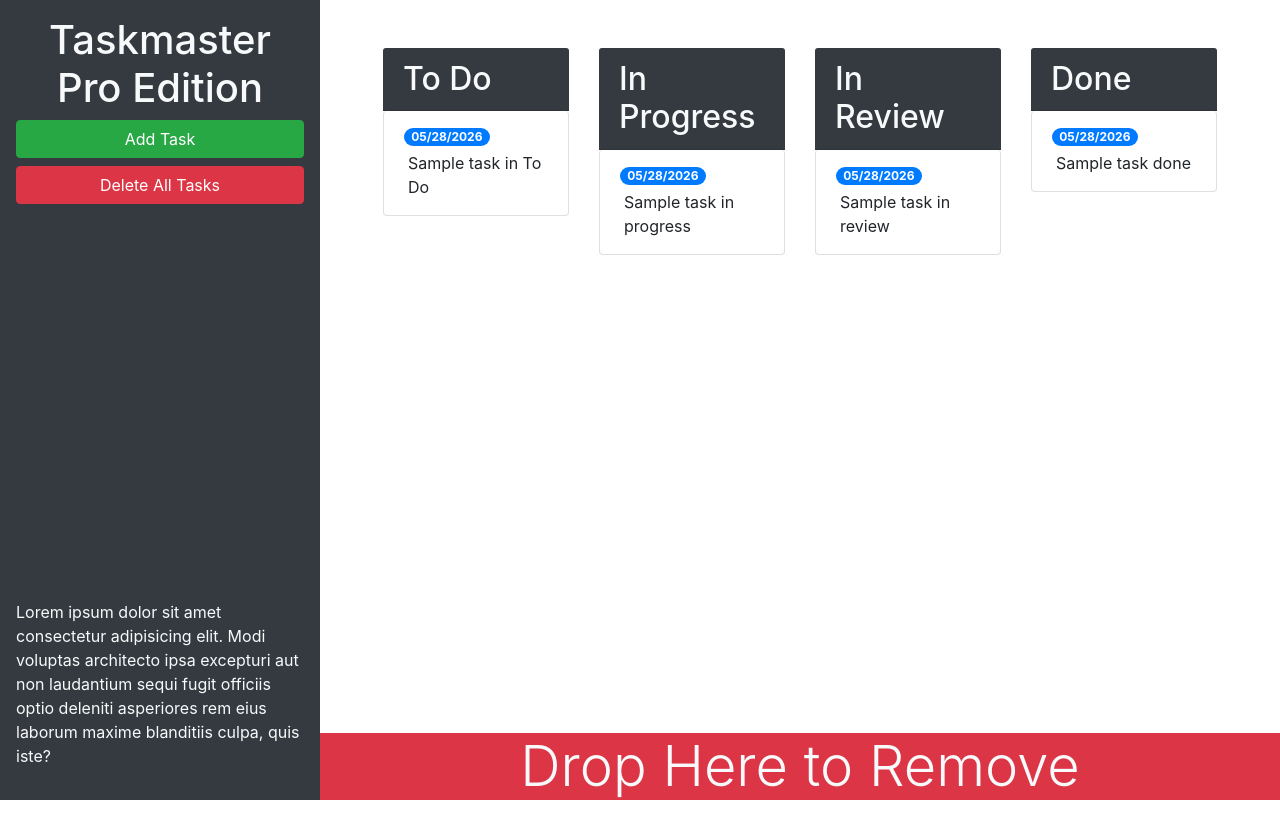
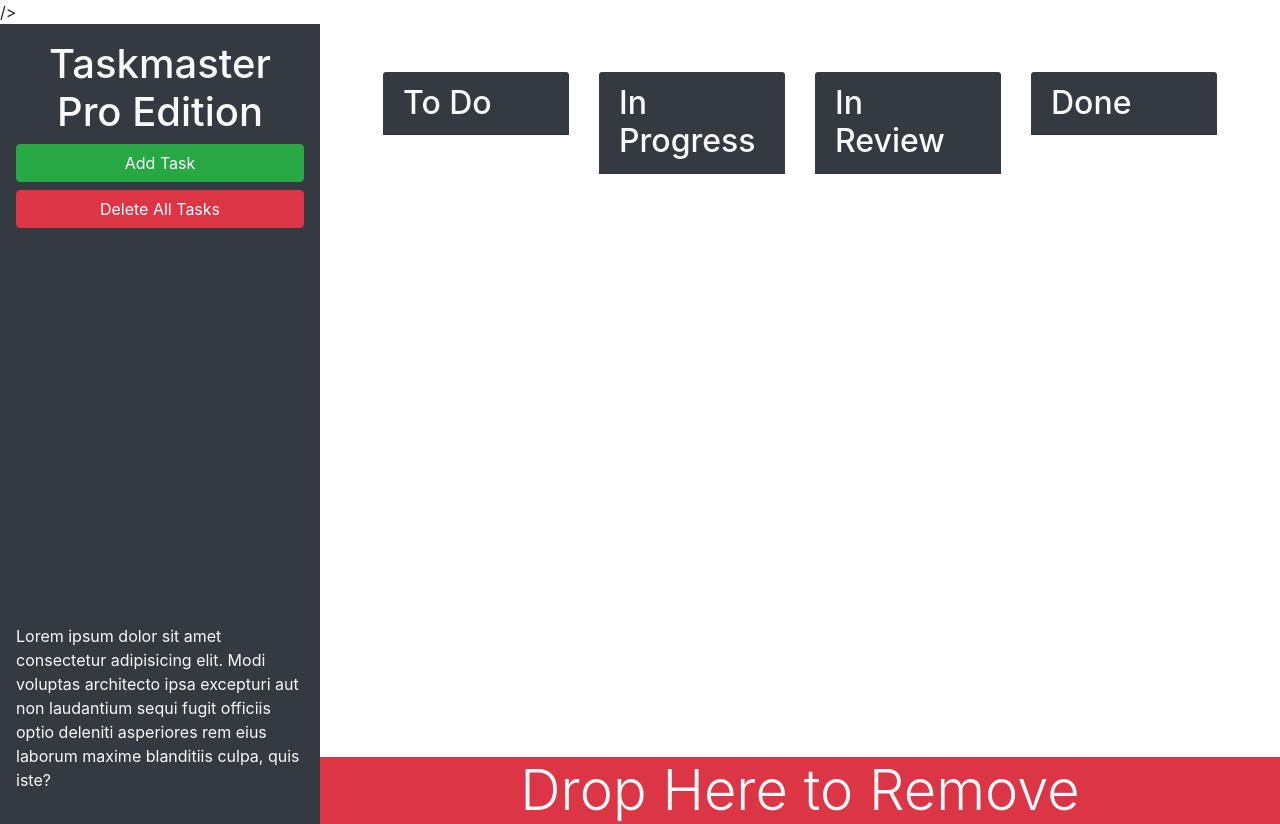
Before and after one commit to eplp/third-party-apis, a plain HTML site: page index.html in a window 1280 px wide. Before the commit the page ends 800 px from the top, so only its background shows below. Drawn offline with nearby package versions, Linux system fonts and the light colour scheme.

Commit message:
Added CDNs for jquery-ui, deleted hard-coded examples.

```diff
--- a/assets/js/script.js
+++ b/assets/js/script.js
@@ -25,7 +25,6 @@ var loadTasks = function () {
 
    //* loop over tasks object list and array properties
    $.each(tasks, function (list, arr) {
-      console.log(list, arr);
       //* then loop over sub-array
       arr.forEach(function (task) {
          createTask(task.text, task.date, list); //* creates html for task
@@ -110,7 +109,6 @@ $("#task-form-modal").on("shown.bs.modal", function () {
 
 //*save button in modal was clicked
 $("#task-form-modal .btn-primary").click(function () {
-   console.log("THIS: ", this);
    //*get form values
    var taskText = $("#modalTaskDescription").val();
    var taskDate = $("#modalDueDate").val();
--- a/index.html
+++ b/index.html
@@ -9,6 +9,12 @@
       <link
          rel="stylesheet"
          href="https://cdnjs.cloudflare.com/ajax/libs/twitter-bootstrap/4.3.1/css/bootstrap.min.css"
+      />
+      <!--* added CDN for jquery-ui  -->
+      <link
+         rel="stylesheet"
+         href="https://cdnjs.cloudfare.com/ajax/libs/jqueryui/1.13.2/themes/base/jquery-ui.min.css"
+      />
       />
 
       <link rel="stylesheet" href="./assets/css/style.css" />
@@ -45,41 +51,21 @@
                <div class="col-12 col-md-6 col-xl-3 mb-3">
                   <!--* added classes tp card header  -->
                   <h2 class="card-header bg-dark text-light">To Do</h2>
-                  <ul id="list-toDo" class="list-group">
-                     <li class="list-group-item">
-                        <span class="badge badge-primary badge-pill">05/28/2026</span>
-                        <p class="m-1">Sample task in To Do</p>
-                     </li>
-                  </ul>
+                  <ul id="list-toDo" class="list-group"></ul>
                </div>
 
                <!--* Bootstrap card -->
                <div class="col-12 col-md-6 col-xl-3 mb-3">
                   <h2 class="card-header bg-dark text-light">In Progress</h2>
-                  <ul id="list-inProgress" class="list-group">
-                     <li class="list-group-item">
-                        <span class="badge badge-primary badge-pill">05/28/2026</span>
-                        <p class="m-1">Sample task in progress</p>
-                     </li>
-                  </ul>
+                  <ul id="list-inProgress" class="list-group"></ul>
                </div>
                <div class="col-12 col-md-6 col-xl-3 mb-3">
                   <h2 class="card-header bg-dark text-light">In Review</h2>
-                  <ul id="list-inReview" class="list-group">
-                     <li class="list-group-item">
-                        <span class="badge badge-primary badge-pill">05/28/2026</span>
-                        <p class="m-1">Sample task in review</p>
-                     </li>
-                  </ul>
+                  <ul id="list-inReview" class="list-group"></ul>
                </div>
                <div class="col-12 col-md-6 col-xl-3 mb-3">
                   <h2 class="card-header bg-dark text-light">Done</h2>
-                  <ul id="list-inReview" class="list-group">
-                     <li class="list-group-item">
-                        <span class="badge badge-primary badge-pill">05/28/2026</span>
-                        <p class="m-1">Sample task done</p>
-                     </li>
-                  </ul>
+                  <ul id="list-inReview" class="list-group"></ul>
                </div>
             </div>
 
@@ -139,6 +125,8 @@
 
       <!-- JQUERY, POPPER, BOOTSTRAP -->
       <script src="https://cdnjs.cloudflare.com/ajax/libs/jquery/3.4.1/jquery.min.js"></script>
+      <!--* added CDN jquery-ui   -->
+      <script src="https://cdnjs.cloudflare.com/ajax/libs/jqueryui/1.13.2/jquery-ui.min.js"></script>
       <script src="https://cdnjs.cloudflare.com/ajax/libs/popper.js/1.15.0/umd/popper.min.js"></script>
       <script src="https://cdnjs.cloudflare.com/ajax/libs/twitter-bootstrap/4.3.1/js/bootstrap.min.js"></script>
       <script src="./assets/js/script.js"></script>
```
